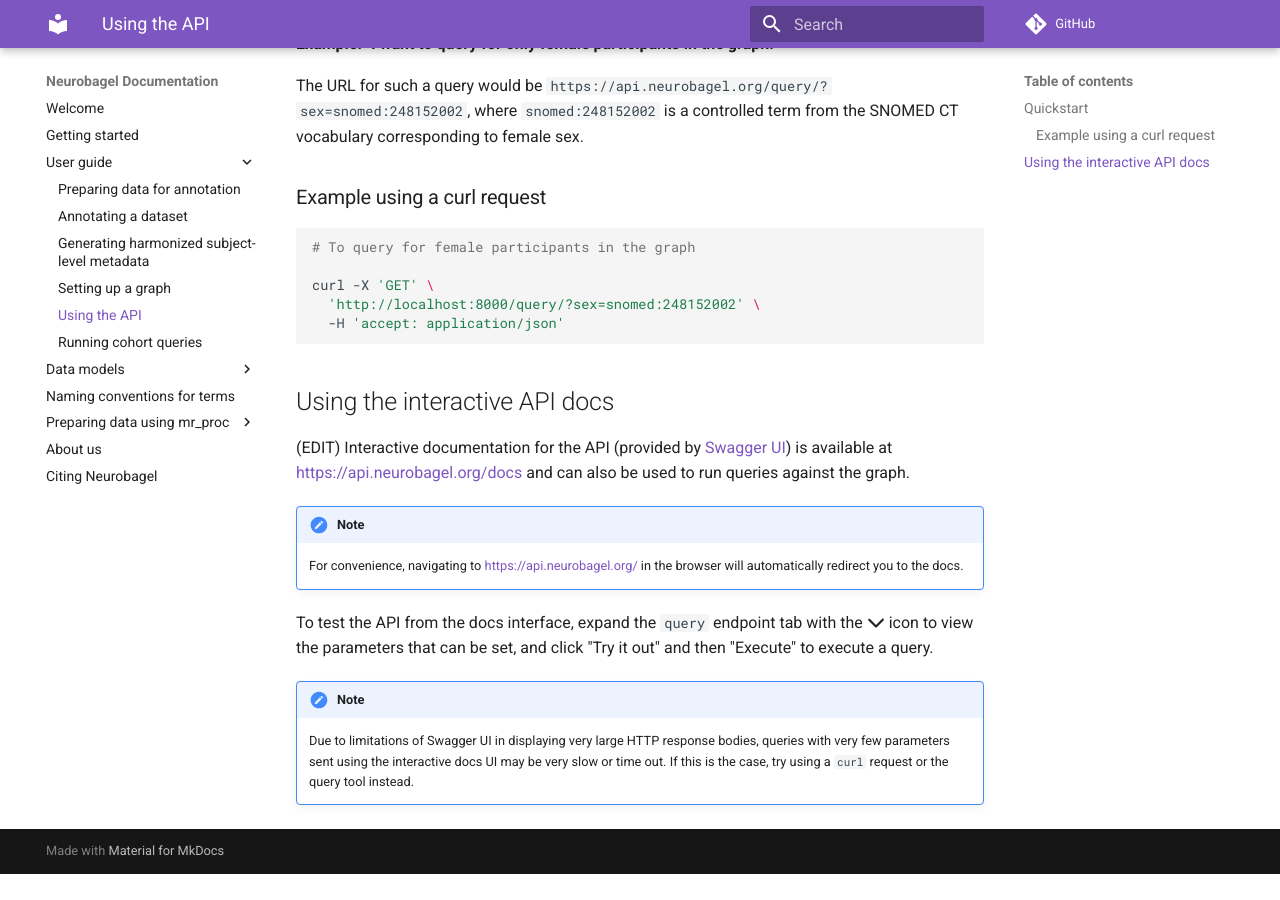
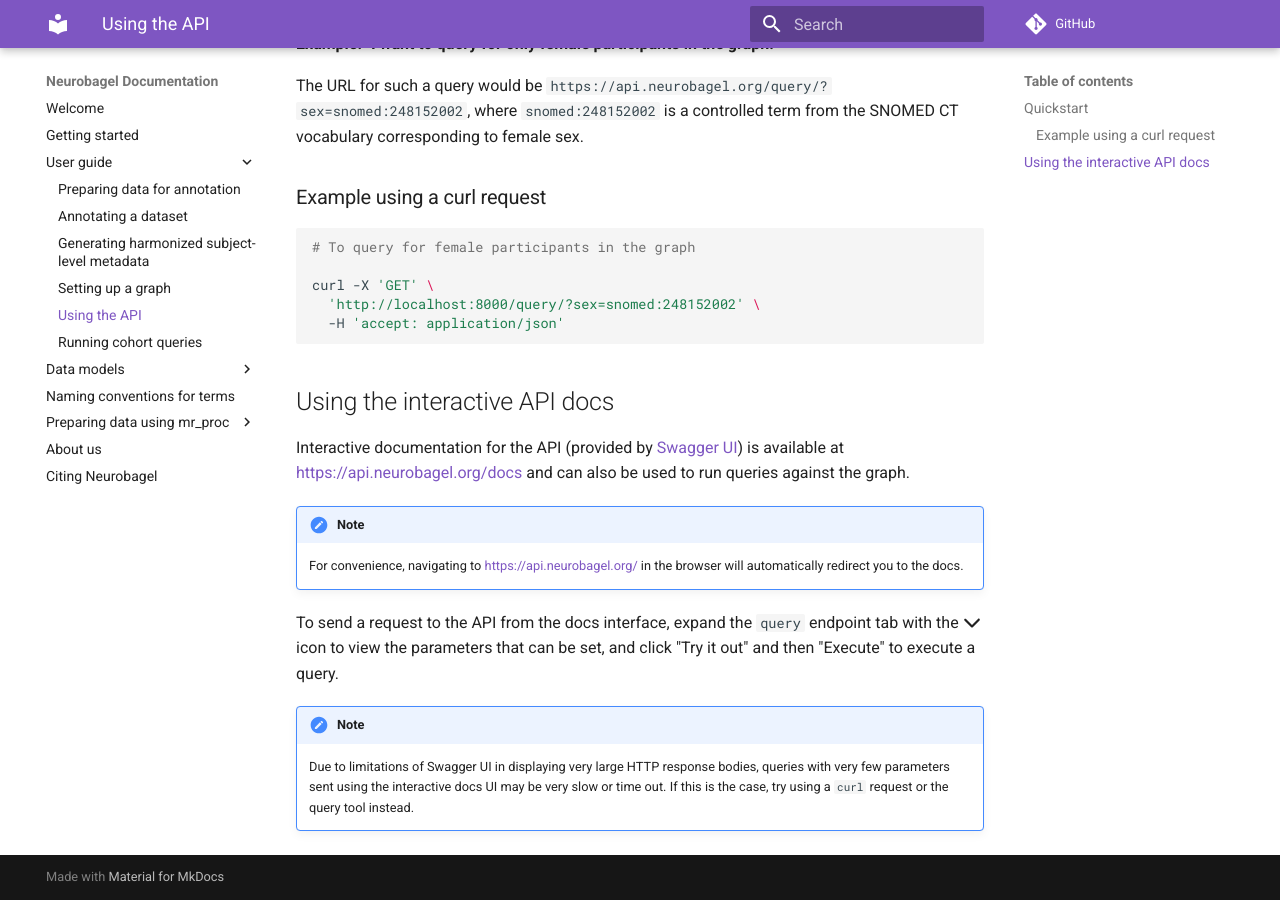
Before and after one commit to neurobagel/documentation, an MkDocs documentation site: the page built from docs/api.md, in a window 1280 px wide and 900 px high, scrolled down 553 px. Built offline with MkDocs 1.6.1 and Material for MkDocs 9.7.7, drawn with Linux system fonts in a browser that asks for light colours; comment, search, counter and statistics services are not loaded; before the commit the page ends 1427 px from its top, so only the background shows below that.

Commit message:
update instructions for interactive api docs

````diff
--- a/docs/api.md
+++ b/docs/api.md
@@ -27,13 +27,12 @@ curl -X 'GET' \
 ```
 
 ## Using the interactive API docs
-(EDIT)
 Interactive documentation for the API (provided by [Swagger UI](https://github.com/swagger-api/swagger-ui)) is available at [https://api.neurobagel.org/docs]([https://api.neurobagel.org/docs]) and can also be used to run queries against the graph.
 
 !!! note
     For convenience, navigating to [https://api.neurobagel.org/]([https://api.neurobagel.org/]) in the browser will automatically redirect you to the docs.
 
-To test the API from the docs interface, expand the `query` endpoint tab with the :fontawesome-solid-chevron-down: icon to view the parameters that can be set,
+To send a request to the API from the docs interface, expand the `query` endpoint tab with the :fontawesome-solid-chevron-down: icon to view the parameters that can be set,
 and click "Try it out" and then "Execute" to execute a query.
 
 !!! note
````
